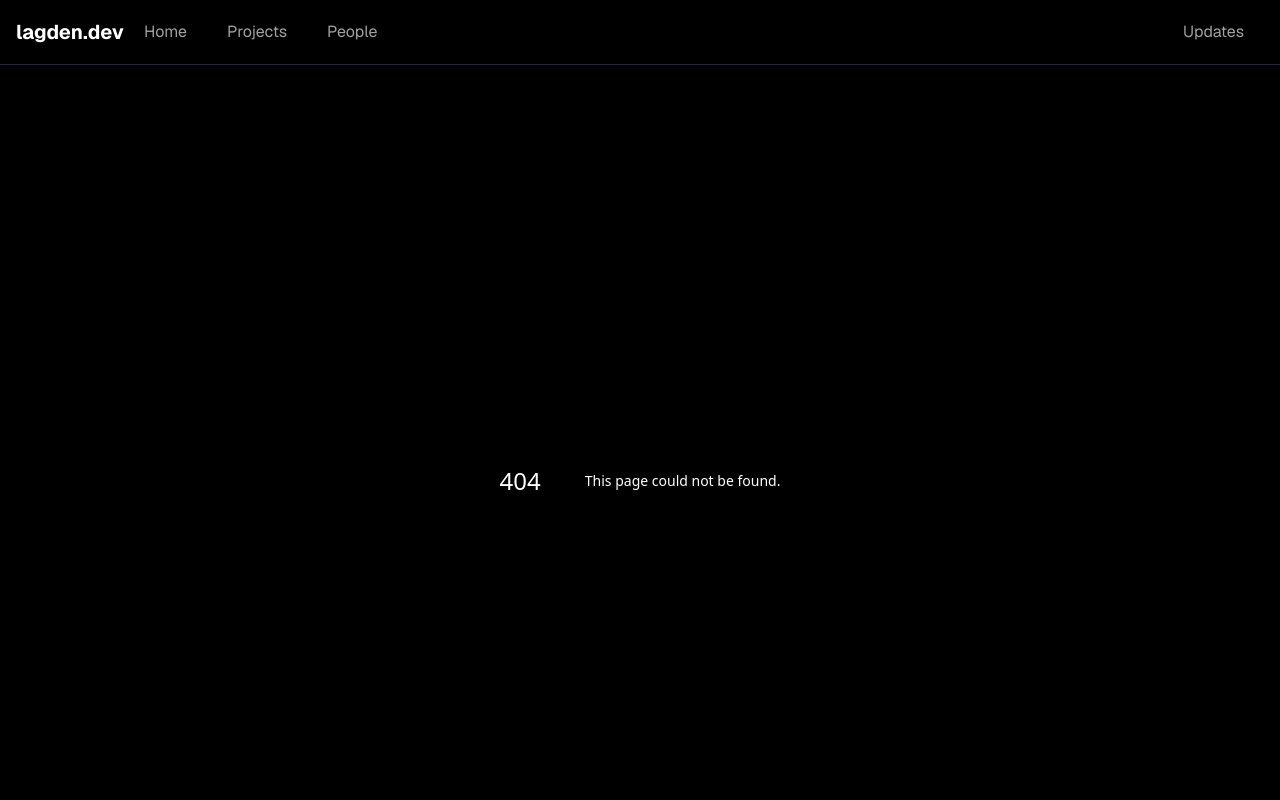
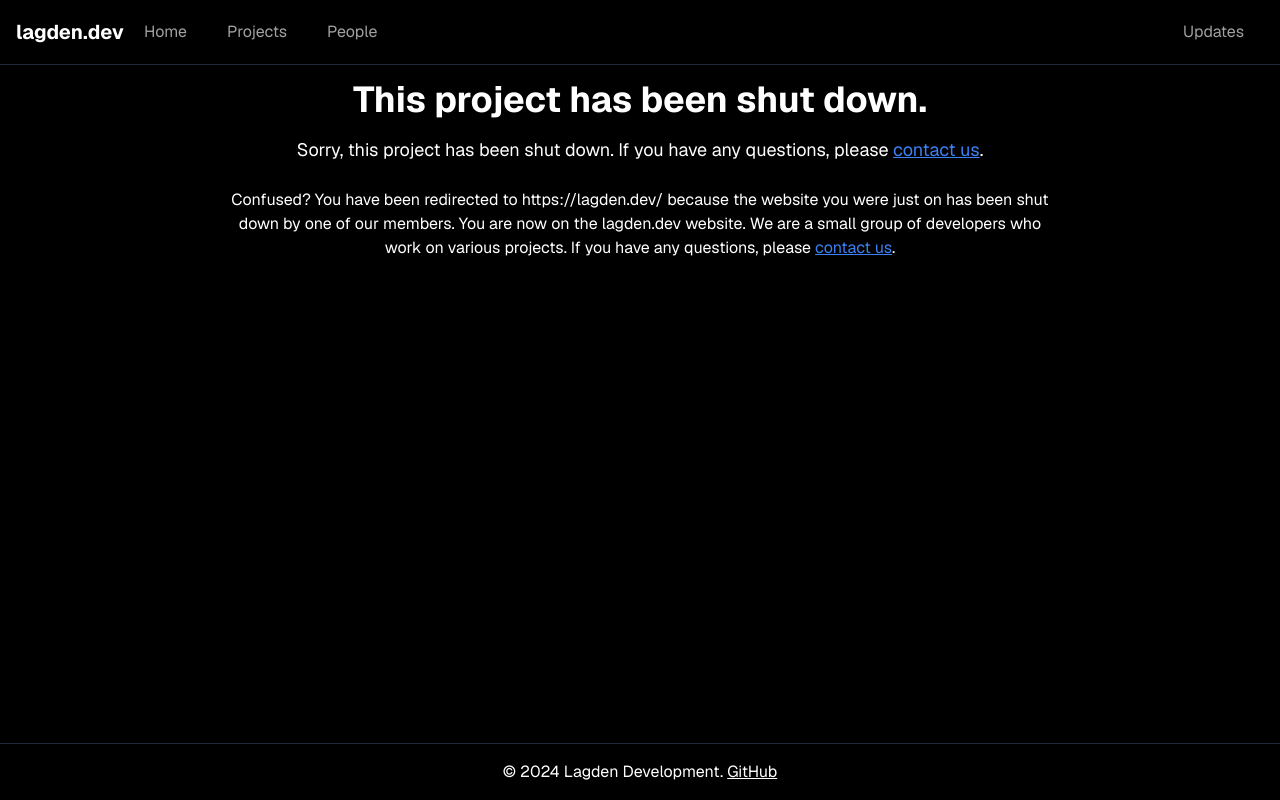
Before and after one commit to Lagden-Development/lagden.dev, a Next.js app: page /shutdown in a window 1280 px wide. Before the commit this address had no page. Shown: the top 800 px of the page. Built offline with nearby package versions, Linux system fonts and the light colour scheme.

Commit message:
✨ Shutdown Projects page

```diff
--- /dev/null
+++ b/app/components/ShutdownContent.tsx
@@ -0,0 +1,145 @@
+// components/ShutdownContent.tsx
+"use client";
+
+import React, { useEffect, useState } from "react";
+import { useSearchParams } from "next/navigation";
+import LoadingSpinner from "../components/LoadingSpinner";
+
+interface ShutdownProject {
+  projectID: string;
+  projectName: string;
+  projectDescription: string;
+  projectURL: string;
+  shutdownDate: string;
+  shutdownReason: string;
+  githubRepo?: string; // Optional field
+}
+
+export default function ShutdownContent() {
+  const [project, setProject] = useState<ShutdownProject | null>(null);
+  const [isLoading, setIsLoading] = useState<boolean>(true);
+  const [error, setError] = useState<string | null>(null);
+
+  const searchParams = useSearchParams();
+  const projectId = searchParams.get("projectId");
+
+  useEffect(() => {
+    if (projectId) {
+      fetch("/shutdown_projects.json")
+        .then((res) => res.json())
+        .then((projects: ShutdownProject[]) => {
+          const foundProject = projects.find((p) => p.projectID === projectId);
+          if (foundProject) {
+            setProject(foundProject);
+          } else {
+            setError("Project not found.");
+          }
+          setIsLoading(false);
+        })
+        .catch((err) => {
+          console.error("Error loading shutdown projects: ", err);
+          setError("Failed to load shutdown project data.");
+          setIsLoading(false);
+        });
+    } else {
+      setIsLoading(false);
+    }
+  }, [projectId]);
+
+  if (isLoading) {
+    return <LoadingSpinner />;
+  }
+
+  if (error) {
+    return <div className="text-center text-red-500">{error}</div>;
+  }
+
+  if (project) {
+    return (
+      <div className="max-w-4xl mx-auto text-center px-4">
+        <h1 className="text-4xl font-bold mb-4">
+          {project.projectName} has been shut down.
+        </h1>
+        <p className="text-lg">
+          Sorry, this project has been shut down. If you have any questions,
+          please{" "}
+          <a
+            href="mailto:contact@lagden.dev"
+            className="text-blue-500 underline"
+          >
+            contact us
+          </a>
+          .
+        </p>
+        <br />
+        <p>
+          Confused? You have been redirected to https://lagden.dev/ because the
+          website you were just on ({project.projectURL}) has been shut down by
+          one of our members. You are now on the lagden.dev website. We are a
+          small group of developers who work on various projects. If you have
+          any questions, please{" "}
+          <a
+            href="mailto:contact@lagden.dev"
+            className="text-blue-500 underline"
+          >
+            contact us
+          </a>
+          .
+        </p>
+        <br />
+        <p className="text-md text-gray-500 mb-4">
+          <strong>Project Name:</strong> {project.projectName}
+          <br />
+          <strong>Project Description:</strong> {project.projectDescription}
+          <br />
+          <strong>Project URL:</strong> {project.projectURL}
+          <br />
+          {project.githubRepo && (
+            <>
+              <strong>GitHub Repository:</strong>{" "}
+              <a
+                href={project.githubRepo}
+                target="_blank"
+                rel="noopener noreferrer"
+                className="underline hover:text-blue-700"
+              >
+                {project.githubRepo.replace("https://github.com/", "")}
+              </a>
+              <br />
+            </>
+          )}
+          <strong>Shutdown Date:</strong> {project.shutdownDate}
+          <br />
+          <strong>Reason:</strong> {project.shutdownReason}
+        </p>
+      </div>
+    );
+  }
+
+  return (
+    <div className="max-w-4xl mx-auto text-center px-4">
+      <h1 className="text-4xl font-bold mb-4">
+        This project has been shut down.
+      </h1>
+      <p className="text-lg">
+        Sorry, this project has been shut down. If you have any questions,
+        please{" "}
+        <a href="mailto:contact@lagden.dev" className="text-blue-500 underline">
+          contact us
+        </a>
+        .
+      </p>
+      <br />
+      <p>
+        Confused? You have been redirected to https://lagden.dev/ because the
+        website you were just on has been shut down by one of our members. You
+        are now on the lagden.dev website. We are a small group of developers
+        who work on various projects. If you have any questions, please{" "}
+        <a href="mailto:contact@lagden.dev" className="text-blue-500 underline">
+          contact us
+        </a>
+        .
+      </p>
+    </div>
+  );
+}
--- /dev/null
+++ b/app/shutdown/page.tsx
@@ -0,0 +1,16 @@
+// app/shutdown/page.tsx
+"use client";
+
+import React, { Suspense } from "react";
+import LoadingSpinner from "../components/LoadingSpinner";
+import ShutdownContent from "../components/ShutdownContent";
+
+export default function ShutdownPage() {
+  return (
+    <div className="max-w-4xl mx-auto text-center px-4">
+      <Suspense fallback={<LoadingSpinner />}>
+        <ShutdownContent />
+      </Suspense>
+    </div>
+  );
+}
```
Also changed, not shown: public/shutdown_projects.json (added, +11 -0 lines).
